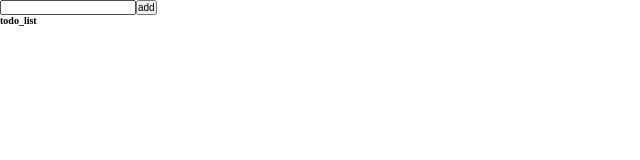
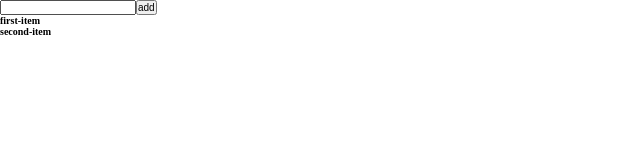
Before and after one commit to jaemin96/SP__Todo, a React (Create React App) app: page / in a window 1280 px wide. Shown: the top 160 px of the page, without its empty margins (0-640 px from the left). Built offline with nearby package versions, Linux system fonts and the light colour scheme.

Commit message:
todo 리스트 화면에 표시
+ 리스트 화면에 표시되도록 map 함수 로직 타기
- 리스트 항목별 key값 부여 & useState 타입지정 문제 발생 및 해결완료

```diff
--- a/src/Components/TodoList/todoList.tsx
+++ b/src/Components/TodoList/todoList.tsx
@@ -1,4 +1,4 @@
-import { useEffect } from "react";
+import { useEffect, useState } from "react";
 import { TodoType } from "../../Page/Todo/todo";
 
 type Todo = {
@@ -6,13 +6,23 @@ type Todo = {
 };
 
 const TodoList = ({ items }: Todo): React.ReactElement => {
+  const [todos, setTodos] = useState<TodoType[]>();
+
   useEffect(() => {
     console.log("items", items);
+    setTodos(items);
   }, [items]);
+
+  useEffect(() => {
+    console.log("todos", todos);
+  }, [todos]);
 
   return (
     <>
-      <h1>todo_list</h1>
+      {todos &&
+        todos.map((item: TodoType, index: number) => {
+          return <h1 key={item.id}>{item.title}</h1>;
+        })}
     </>
   );
 };
```
